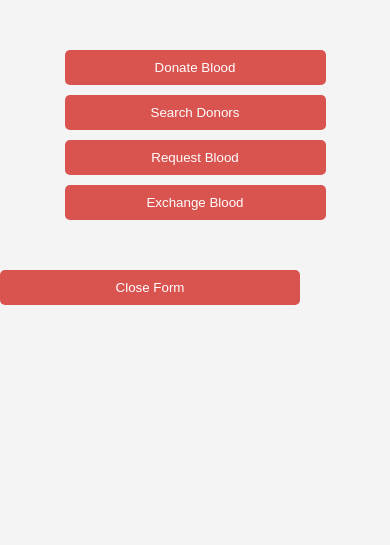
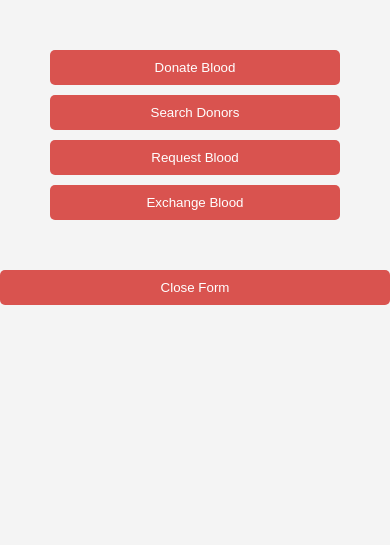
Before and after one commit to alizaib0000/BloodBankSystem01, a Flask app: page /dashboard in a window 390 px wide. Shown: the part 92-637 px from the top of the page. Run offline with Flask 3, Linux system fonts and the light colour scheme; the visitor is signed in with stand-in values (Sample User, id 1).

Commit message:
Update styles.css

```diff
--- a/static/styles.css
+++ b/static/styles.css
@@ -417,7 +417,7 @@
 
 
 /* start here dashboard code */
-/* Basic Reset */
+/* General Reset */
 /* General Reset */
 * {
   margin: 0;
@@ -462,7 +462,6 @@
 /* Dashboard Actions */
 .dashboard-actions {
   display: flex;
-  flex-wrap: wrap;
   justify-content: center;
   gap: 15px;
   margin: 50px;
@@ -484,15 +483,12 @@
 @media screen and (max-width: 768px) {
   .dashboard-actions {
     flex-direction: column;
-    align-items: center;
     gap: 10px;
   }
 
   button {
-    width: 90%;
-    max-width: 300px;
+    width: 100%;
     text-align: center;
-    display: block;
   }
 }
 
@@ -505,7 +501,6 @@
 
 table {
   width: 100%;
-  min-width: 600px;
   border-collapse: collapse;
   text-align: left;
 }
@@ -520,6 +515,7 @@
   table {
     font-size: 14px;
   }
+
   th, td {
     padding: 5px;
   }
@@ -587,14 +583,22 @@
   background-color: #4cae4c;
 }
 
+/* Close Form Button - Centered */
+.close-form-container {
+  display: flex;
+  justify-content: center;
+  width: 100%;
+  margin-top: 10px;
+}
+
 .close-form {
   background-color: #e74c3c;
   color: white;
   padding: 12px 20px;
   border-radius: 5px;
-  margin-top: 10px;
   cursor: pointer;
-  width: 100%;
+  width: 150px; /* Fixed width for consistency */
+  text-align: center;
 }
 
 .close-form:hover {
@@ -613,13 +617,6 @@
   .form {
     max-width: 95%;
     max-height: 400px;
-  }
-}
-
-@media (max-width: 480px) {
-  .form {
-    max-height: 350px;
-    overflow-y: auto;
   }
 }
 /* General Reset dahboard code end here  */
```
